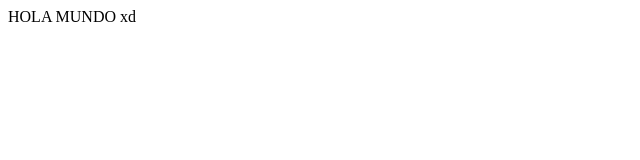
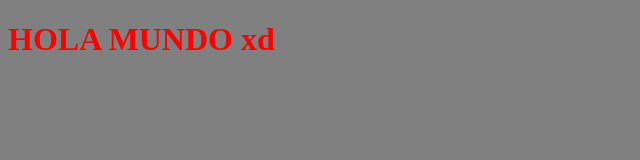
Before and after one commit to Sergio-Velandia/PokeApi, a plain HTML site: page index.html in a window 1280 px wide. Shown: the whole page, without its empty margins (0-640 px from the left). Drawn offline with Linux system fonts and the light colour scheme.

Commit message:
Crear script, css y modificar css

```diff
--- a/index.html
+++ b/index.html
@@ -4,8 +4,9 @@
     <meta charset="UTF-8">
     <meta name="viewport" content="width=device-width, initial-scale=1.0">
     <title>Document</title>
+    <link rel="stylesheet" href="styles.css">
 </head>
 <body>
-    HOLA MUNDO xd
+    <h1>HOLA MUNDO xd</h1>
 </body>
 </html>
--- /dev/null
+++ b/styles.css
@@ -0,0 +1,7 @@
+body{
+    background-color: gray;
+
+}
+h1{
+    color: red;
+}
```
Also changed, not shown: script.js (added).
